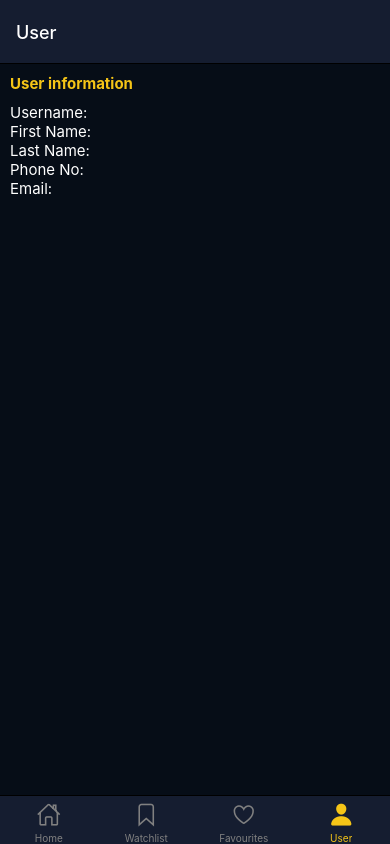
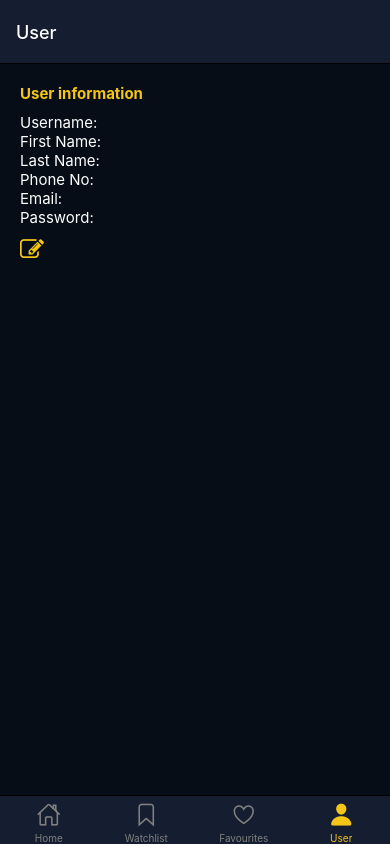
Before and after one commit to mldrenth/Movies_App, a React Native app in the folder client/: screen /User in a window 390 px wide. Built offline with nearby package versions, Linux system fonts and the light colour scheme; no server answers.

Commit message:
User split into screen and detail files

```diff
--- /dev/null
+++ b/client/components/UserDetail.js
@@ -0,0 +1,47 @@
+import {React, useState, useEffect} from 'react';
+import { getUserData, updateUser } from '../services/UserServices';
+import {View, Text, FlatList, StyleSheet} from 'react-native'
+import { FontAwesome } from '@expo/vector-icons';
+
+
+const UserDetail = ({user}) => {
+
+
+    const handleUpdateUser = () => {
+        const user = {id : 1, email: "email@gmail.com", password: "888"}
+        updateUser(user).then(() => {return 1})
+    }
+
+    return (
+
+        <View style={styles.container}>
+            <Text style={{ color:"#f5c517", paddingBottom:10, fontWeight:"bold", fontSize:15 }}>User information</Text>
+            <Text style={styles.text}>Username: {user.username}</Text>
+            <Text style={styles.text}>First Name: {user.firstName}</Text>
+            <Text style={styles.text}>Last Name: {user.lastName}</Text>
+            <Text style={styles.text}>Phone No: {user.phoneNumber}</Text>
+            <Text style={styles.text}>Email: {user.email}</Text>
+            <Text style={styles.text}>Password: {user.password}</Text>
+
+            <View style={{paddingTop:10 }}>
+                <FontAwesome onPress={() => handleUpdateUser()} name="edit" size={24} color="#f5c517"/>
+            </View>
+        </View>
+
+    )
+
+}
+
+const styles = StyleSheet.create({
+    container: {
+        padding: 20,
+        justifyContent: 'center',
+        fontWeight:"bold"
+    },
+    text: {
+        color:"white",
+        fontSize: 15
+    }
+  });
+
+export default UserDetail;
--- a/client/screens/UserScreen.js
+++ b/client/screens/UserScreen.js
@@ -1,9 +1,8 @@
 import {React, useState, useEffect} from 'react';
 import { getUserData, updateUser } from '../services/UserServices';
 import {View, Text, FlatList, StyleSheet} from 'react-native'
-import { FontAwesome } from '@expo/vector-icons';
-import { Button } from 'react-native-web';
-
+import UserDetail from '../components/UserDetail';
+import UserForm from '../components/UserForm';
 
 
 const UserScreen = () => {
@@ -17,39 +16,15 @@ const UserScreen = () => {
         })
     }, [])
 
-    // const updateUser = () => {
-    //     const user = {id : 1, email: "email@gmail.com", password: "999"}
-    //     updateUser(user).then(() => {return 1})
-    // }
-
-
     return (
 
-        <View style={styles.container}>
-            <Text style={{ color:"#f5c517", paddingBottom:10, fontWeight:"bold", fontSize:15 }}>User information</Text>
-            <Text style={styles.text}>Username: {user.username}</Text>
-            <Text style={styles.text}>First Name: {user.firstName}</Text>
-            <Text style={styles.text}>Last Name: {user.lastName}</Text>
-            <Text style={styles.text}>Phone No: {user.phoneNumber}</Text>
-            <Text style={styles.text}>Email: {user.email}</Text>
-            {/* <FontAwesome onPress={() => updateUser()} name="edit" size={24} color="#f5c517"/> */}
+        <View>
+            {/* <UserForm/> */}
+            <UserDetail user={user}/>
         </View>
-
 
     )
 
 }
 
-const styles = StyleSheet.create({
-    container: {
-        padding: 10,
-        justifyContent: 'center',
-        fontWeight:"bold"
-    },
-    text: {
-        color:"white",
-        fontSize: 15
-    }
-  });
-
 export default UserScreen;
```
Also changed, not shown: client/components/UserForm.js (added).
